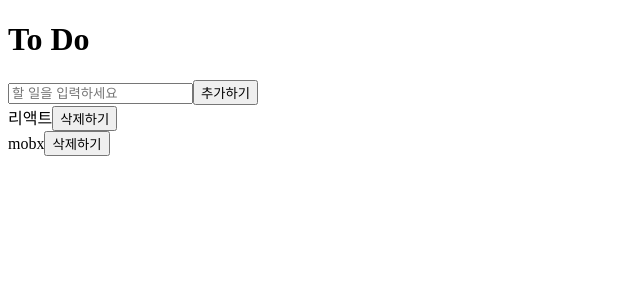
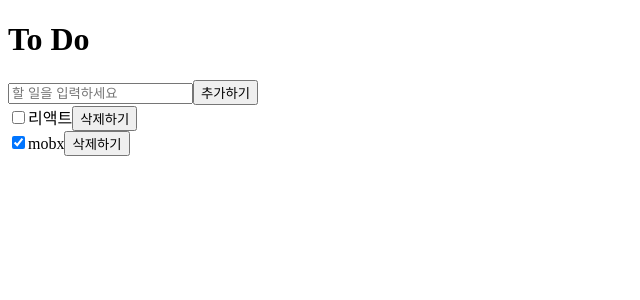
Before and after one commit to syeon2565/mobx-todolist, a React (Create React App) app: page / in a window 1280 px wide. Shown: the top 300 px of the page, without its empty margins (0-640 px from the left). Built offline with nearby package versions, Linux system fonts and the light colour scheme.

Commit message:
feat: checkbox 체크여부

```diff
--- a/src/Todo.js
+++ b/src/Todo.js
@@ -1,4 +1,3 @@
-import React from "react";
 import { observer } from "mobx-react";
 
 const Todo = observer(({ todos }) => (
@@ -12,6 +11,7 @@ const Todo = observer(({ todos }) => (
     </form>
     {todos.todos.map((todo) => (
       <div key={todo.id}>
+        <input type="checkbox" checked={todo.checked} />
         {todo.todo}
         <button onClick={todos.remove}>삭제하기</button>
       </div>
```
